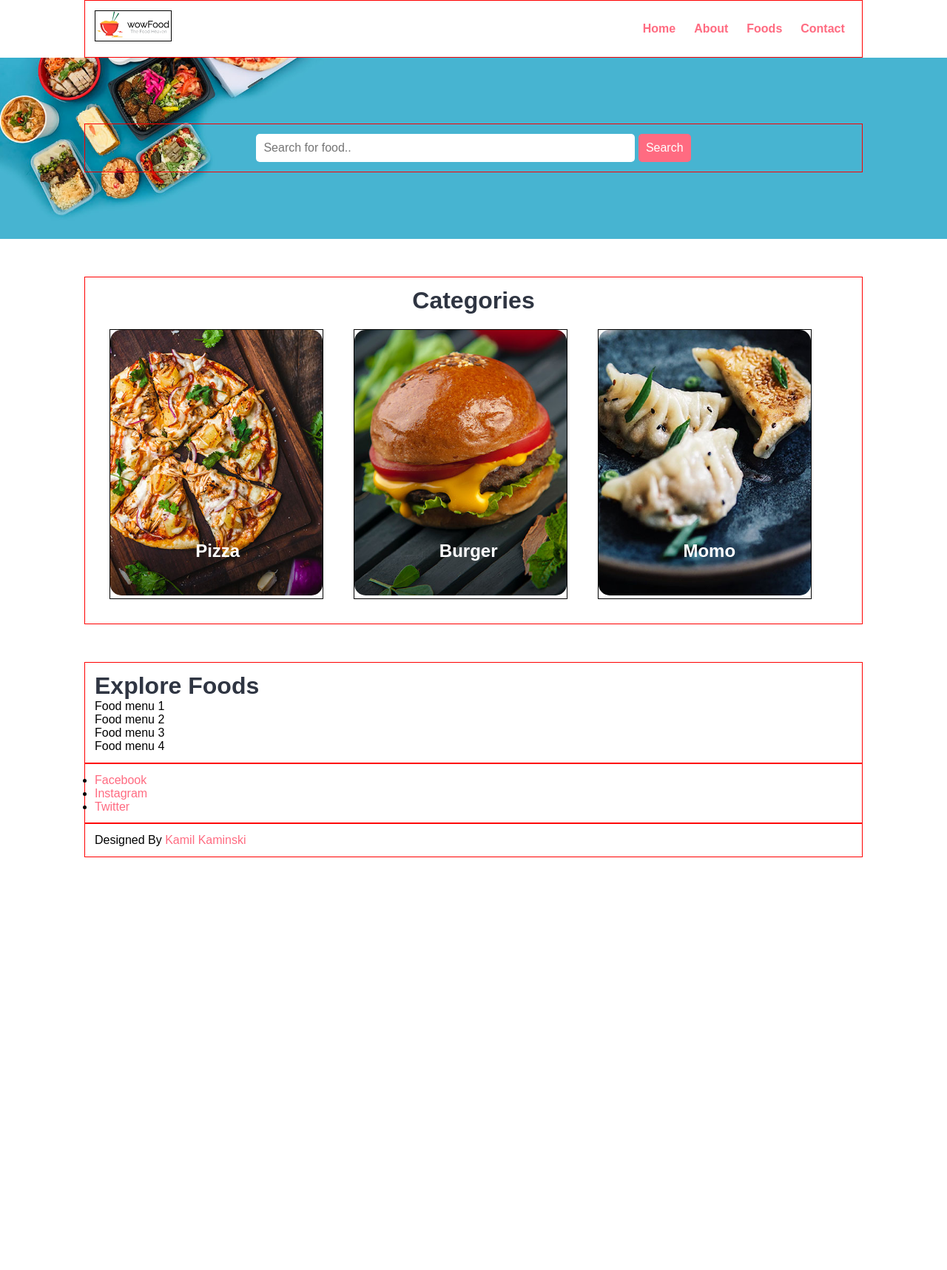
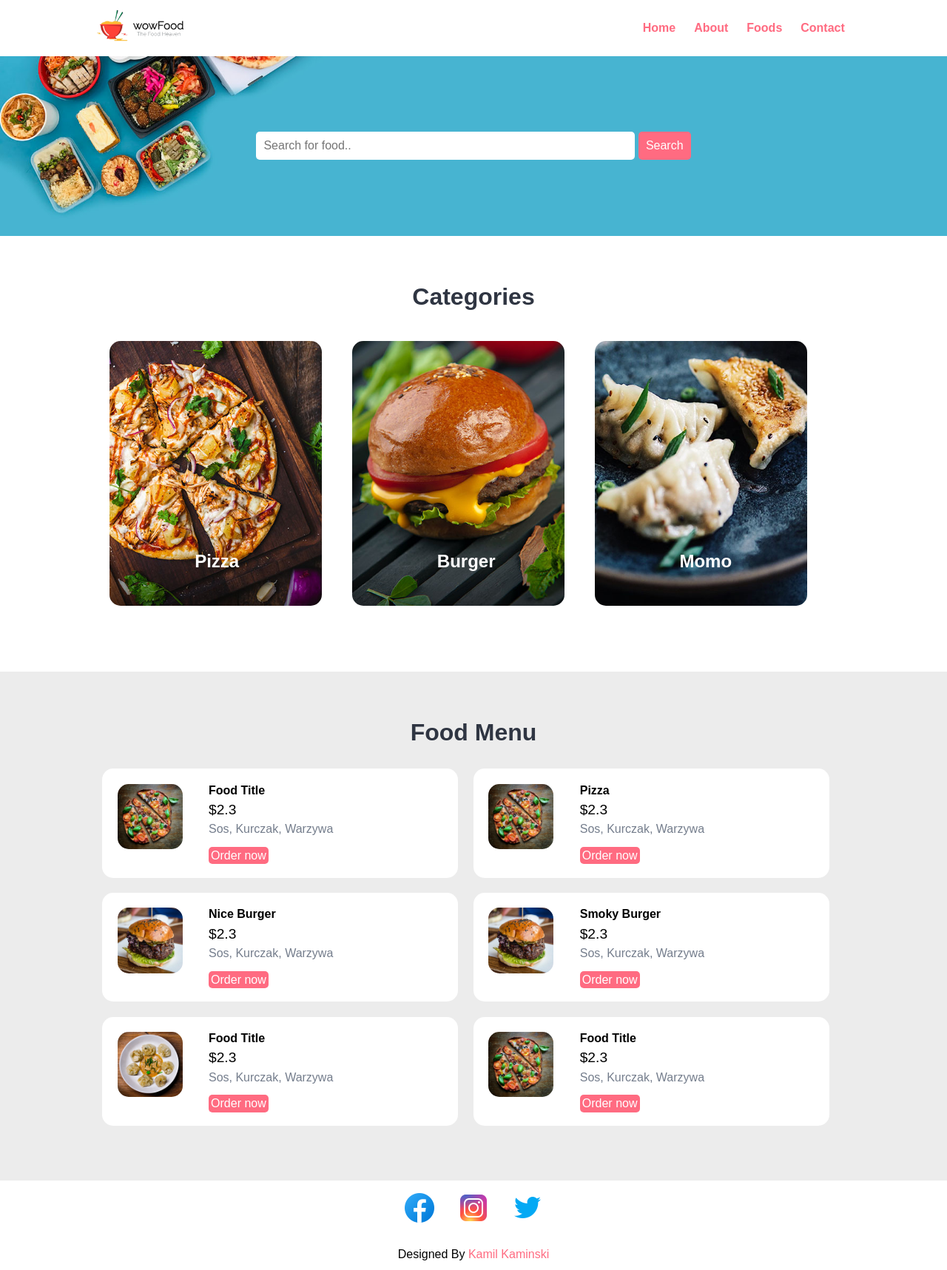
Before and after one commit to kamilkaminski01/Restauracja, a PHP site: page / in a window 1280 px wide. Shown: the whole page at 74% size. Before the commit the page ends 1159 px from the top, so only its background shows below. Run offline with PHP 8.4, Linux system fonts and the light colour scheme.

Commit message:
initial commit

```diff
--- a/css/style.css
+++ b/css/style.css
@@ -1,100 +1,98 @@
 /* CSS dla wszystkiego */
-*{
-    margin: 0 0;
-    padding: 0 0;
-    font-family: Arial, Helvetica, sans-serif;
+* {
+  margin: 0 0;
+  padding: 0 0;
+  font-family: Arial, Helvetica, sans-serif;
 }
 .container {
-  border: 1px solid red;
   width: 80%;
   margin: 0 auto;
   padding: 1%;
 }
-.img-responsive{
+.img-responsive {
   width: 100%;
 }
-.img-curve{
+.img-curve {
   border-radius: 15px;
 }
-.text-right{
+.text-right {
   text-align: right;
 }
-.text-center{
+.text-center {
   text-align: center;
 }
-.text-white{
+.text-white {
   color: white;
 }
-.clearfix{
+.clearfix {
   clear: both;
   float: none;
 }
-a{
+a {
   color: #ff6b81;
   text-decoration: none;
 }
-a:hover{
+a:hover {
   color: #ff4757;
 }
-.btn{
+.btn {
   padding: 1%;
   border: none;
   font-size: 1rem;
   border-radius: 5px;
 }
-.btn-primary{
+.btn-primary {
   background-color: #ff6b81;
   color: white;
   cursor: pointer;
 }
-.btn-primary:hover{
+.btn-primary:hover {
+  color: white;
   background-color: #ff4757;
 }
-h2{
+h2 {
   color: #2f3542;
   font-size: 2rem;
+  margin-bottom: 2%;
 }
-h3{
+h3 {
   font-size: 1.5rem;
 }
-.float-container{
+.float-container {
   position: relative;
 }
-.float-text{
+.float-text {
   position: absolute;
   bottom: 50px;
   left: 40%;
 }
 
-
 /* CSS dla Navbaru */
-.logo{
-  border: 1px solid black;
-  width: 10%;
+.logo {
+  width: 12%;
   float: left;
 }
-.menu{
+.menu {
   line-height: 50px;
 }
-.menu ul{
+.menu ul {
   list-style-type: none;
 }
-.menu ul li{
+.menu ul li {
   display: inline;
   padding: 1%;
   font-weight: bold;
 }
 
-
 /* CSS dla wyszukiwania jedzenia */
-.food-search{
+.food-search {
   background-image: url(../images/bg.jpg);
   background-size: cover;
   background-repeat: no-repeat;
   background-position: center;
   padding: 7% 0;
 }
-.food-search input[type="search"]{
+.food-search input[type="search"] {
   width: 50%;
   padding: 1%;
   font-size: 1rem;
@@ -103,12 +101,95 @@ h3{
 }
 
 /* CSS dla kategorii*/
-.categories{
+.categories {
   padding: 4% 0;
 }
-.box-3{
-  border: 1px solid black;
+.box-3 {
   width: 28%;
   float: left;
   margin: 2%;
 }
+/* CSS dla menu */
+.food-menu {
+  background-color: #ececec;
+  padding: 4% 0;
+}
+.food-menu-box {
+  width: 43%;
+  margin: 1%;
+  padding: 2%;
+  float: left;
+  background-color: white;
+  border-radius: 15px;
+}
+.food-menu-img {
+  width: 20%;
+  float: left;
+}
+.food-menu-desc {
+  width: 70%;
+  float: left;
+  margin-left: 8%;
+}
+.food-price {
+  font-size: 1.2rem;
+  margin: 2% 0;
+}
+.food-detail {
+  font-size: 1rem;
+  color: #747d8c;
+}
+
+/* CSS dla sociali */
+.social ul {
+  list-style-type: none;
+}
+.social ul li {
+  display: inline;
+  padding: 1%;
+}
+
+/* CSS dla mobilnego urzadzenia/mniejszego ekranu */
+@media only screen and (max-width: 768px) {
+  .logo {
+    width: 80%;
+    float: none;
+    margin: 1% auto;
+  }
+  .menu ul {
+    text-align: center;
+  }
+  .food-search input[type="search"] {
+    width: 90%;
+    padding: 1%;
+    margin-bottom: 3%;
+  }
+  .btn {
+    width: 90%;
+    padding: 2%;
+  }
+  .food-search {
+    padding: 10% 0;
+  }
+  .categories {
+    padding: 10% 0;
+  }
+  h2 {
+    margin-bottom: 10%;
+  }
+  .box-3 {
+    width: 90%;
+    margin: 4% auto;
+  }
+  .food-menu {
+    padding: 10% 0;
+  }
+  .food-menu-box {
+    width: 90%;
+    padding: 5%;
+    margin-bottom: 5%;
+  }
+  .social {
+    padding: 5% 0;
+  }
+}
--- a/index.html
+++ b/index.html
@@ -61,6 +61,8 @@
     <section class="categories">
       <div class="container">
         <h2 class="text-center">Categories</h2>
+
+        <a href="#">
           <div class="box-3 float-container">
             <img
               src="images/pizza.jpg"
@@ -69,6 +71,9 @@
             />
             <h3 class="float-text text-white">Pizza</h3>
           </div>
+        </a>
+
+        <a href="#">
           <div class="box-3 float-container">
             <img
               src="images/burger.jpg"
@@ -77,6 +82,9 @@
             />
             <h3 class="float-text text-white">Burger</h3>
           </div>
+        </a>
+
+        <a href="#">
           <div class="box-3 float-container">
             <img
               src="images/momo.jpg"
@@ -85,6 +93,7 @@
             />
             <h3 class="float-text text-white">Momo</h3>
           </div>
+        </a>
 
         <div class="clearfix"></div>
       </div>
@@ -94,31 +103,139 @@
     <!-- Sekcja menu -->
     <section class="food-menu">
       <div class="container">
-        <h2>Explore Foods</h2>
+        <h2 class="text-center">Food Menu</h2>
 
-        <div class="food-menu">Food menu 1</div>
+        <div class="food-menu-box">
+          <div class="food-menu-img">
+            <img
+              src="/images/menu-pizza.jpg"
+              alt="Pizza"
+              class="img-responsive img-curve"
+            />
+          </div>
 
-        <div class="food-menu">Food menu 2</div>
+          <div class="food-menu-desc">
+            <h4>Food Title</h4>
+            <p class="food-price">$2.3</p>
+            <p class="food-detail">Sos, Kurczak, Warzywa</p>
+            <br />
 
-        <div class="food-menu">Food menu 3</div>
+            <a href="#" class="btn btn-primary"> Order now </a>
+          </div>
+        </div>
 
-        <div class="food-menu">Food menu 4</div>
+        <div class="food-menu-box">
+          <div class="food-menu-img">
+            <img
+              src="/images/menu-pizza.jpg"
+              alt="Pizza"
+              class="img-responsive img-curve"
+            />
+          </div>
+
+          <div class="food-menu-desc">
+            <h4>Pizza</h4>
+            <p class="food-price">$2.3</p>
+            <p class="food-detail">Sos, Kurczak, Warzywa</p>
+            <br />
+
+            <a href="#" class="btn btn-primary"> Order now </a>
+          </div>
+        </div>
+
+        <div class="food-menu-box">
+          <div class="food-menu-img">
+            <img
+              src="/images/menu-burger.jpg"
+              alt="Pizza"
+              class="img-responsive img-curve"
+            />
+          </div>
+
+          <div class="food-menu-desc">
+            <h4>Nice Burger</h4>
+            <p class="food-price">$2.3</p>
+            <p class="food-detail">Sos, Kurczak, Warzywa</p>
+            <br />
+
+            <a href="#" class="btn btn-primary"> Order now </a>
+          </div>
+        </div>
+
+        <div class="food-menu-box">
+          <div class="food-menu-img">
+            <img
+              src="/images/menu-burger.jpg"
+              alt="Pizza"
+              class="img-responsive img-curve"
+            />
+          </div>
+
+          <div class="food-menu-desc">
+            <h4>Smoky Burger</h4>
+            <p class="food-price">$2.3</p>
+            <p class="food-detail">Sos, Kurczak, Warzywa</p>
+            <br />
+
+            <a href="#" class="btn btn-primary"> Order now </a>
+          </div>
+        </div>
+
+        <div class="food-menu-box">
+          <div class="food-menu-img">
+            <img
+              src="/images/menu-momo.jpg"
+              alt="Pizza"
+              class="img-responsive img-curve"
+            />
+          </div>
+
+          <div class="food-menu-desc">
+            <h4>Food Title</h4>
+            <p class="food-price">$2.3</p>
+            <p class="food-detail">Sos, Kurczak, Warzywa</p>
+            <br />
+
+            <a href="#" class="btn btn-primary"> Order now </a>
+          </div>
+        </div>
+
+        <div class="food-menu-box">
+          <div class="food-menu-img">
+            <img
+              src="/images/menu-pizza.jpg"
+              alt="Pizza"
+              class="img-responsive img-curve"
+            />
+          </div>
+
+          <div class="food-menu-desc">
+            <h4>Food Title</h4>
+            <p class="food-price">$2.3</p>
+            <p class="food-detail">Sos, Kurczak, Warzywa</p>
+            <br />
+
+            <a href="#" class="btn btn-primary"> Order now </a>
+          </div>
+        </div>
+
+        <div class="clearfix"></div>
       </div>
     </section>
     <!-- Sekcja menu sie konczy -->
 
     <!-- Sekcja social -->
     <section class="social">
-      <div class="container">
+      <div class="container text-center">
         <ul>
           <li>
-            <a href="#">Facebook</a>
+            <a href="#"><img src="/images/facebook.png" alt="Facebook" /></a>
           </li>
           <li>
-            <a href="#">Instagram</a>
+            <a href="#"><img src="/images/instagram.png" alt="Instagram" /></a>
           </li>
           <li>
-            <a href="#">Twitter</a>
+            <a href="#"><img src="/images/twitter.png" alt="Twitter" /></a>
           </li>
         </ul>
       </div>
@@ -127,7 +244,7 @@
 
     <!-- Sekcja stopki -->
     <section class="footer">
-      <div class="container">
+      <div class="container text-center">
         <p>Designed By <a href="#">Kamil Kaminski</a></p>
       </div>
     </section>
```
Also changed, not shown: images/facebook.png (added), images/instagram.png (added), images/twitter.png (added), 1 other file. Lines whose indentation alone changed are shown as unchanged.
